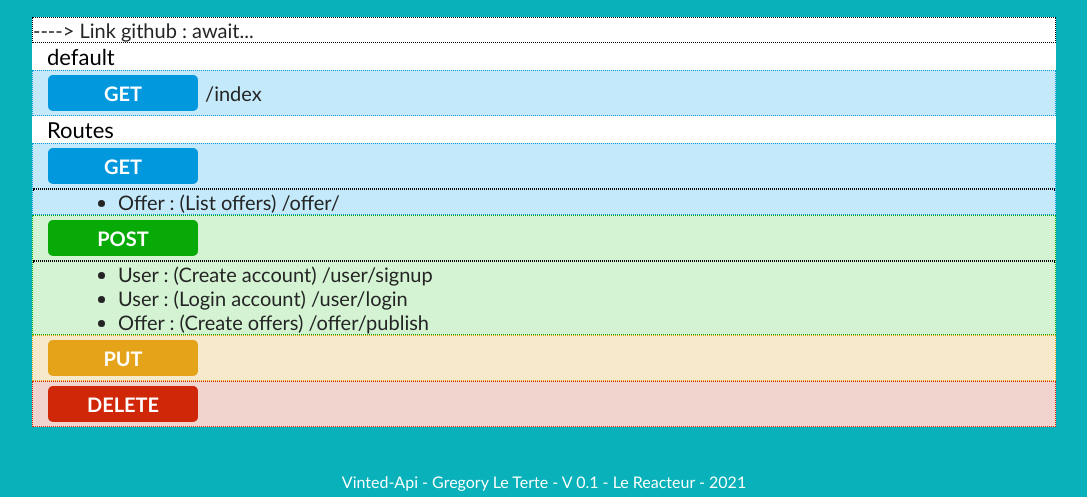
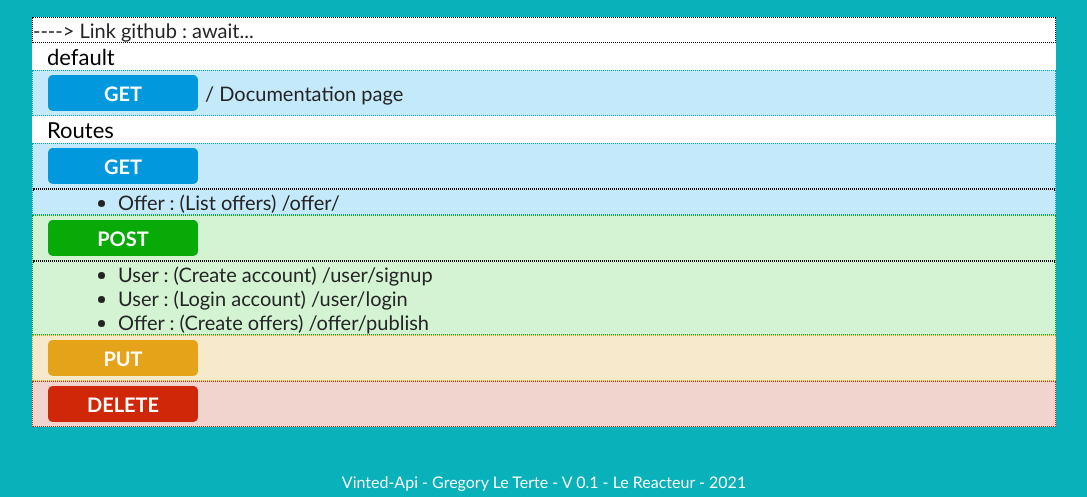
Before and after one commit to Anubis-LT/vinted-api, a website: page html/index.html in a window 1280 px wide. Shown: the part 303-800 px from the top of the page, without its empty margins (96-1183 px from the left). Drawn offline with Linux system fonts and the light colour scheme.

Commit message:
udapte Readme

```diff
--- a/html/index.html
+++ b/html/index.html
@@ -158,7 +158,7 @@
     <div class="bloc">
         <p class="p_post">----> Link github : await...</p>
         <p class="pbloc">default</p>
-        <p class="p_post p_post-blue"><button class="button button-blue">GET</button> /index</p>
+        <p class="p_post p_post-blue"><button class="button button-blue">GET</button> / Documentation page</p>
         <p> </p>
         <p class="pbloc">Routes</p>
 
```
Also changed, not shown: README.md.
